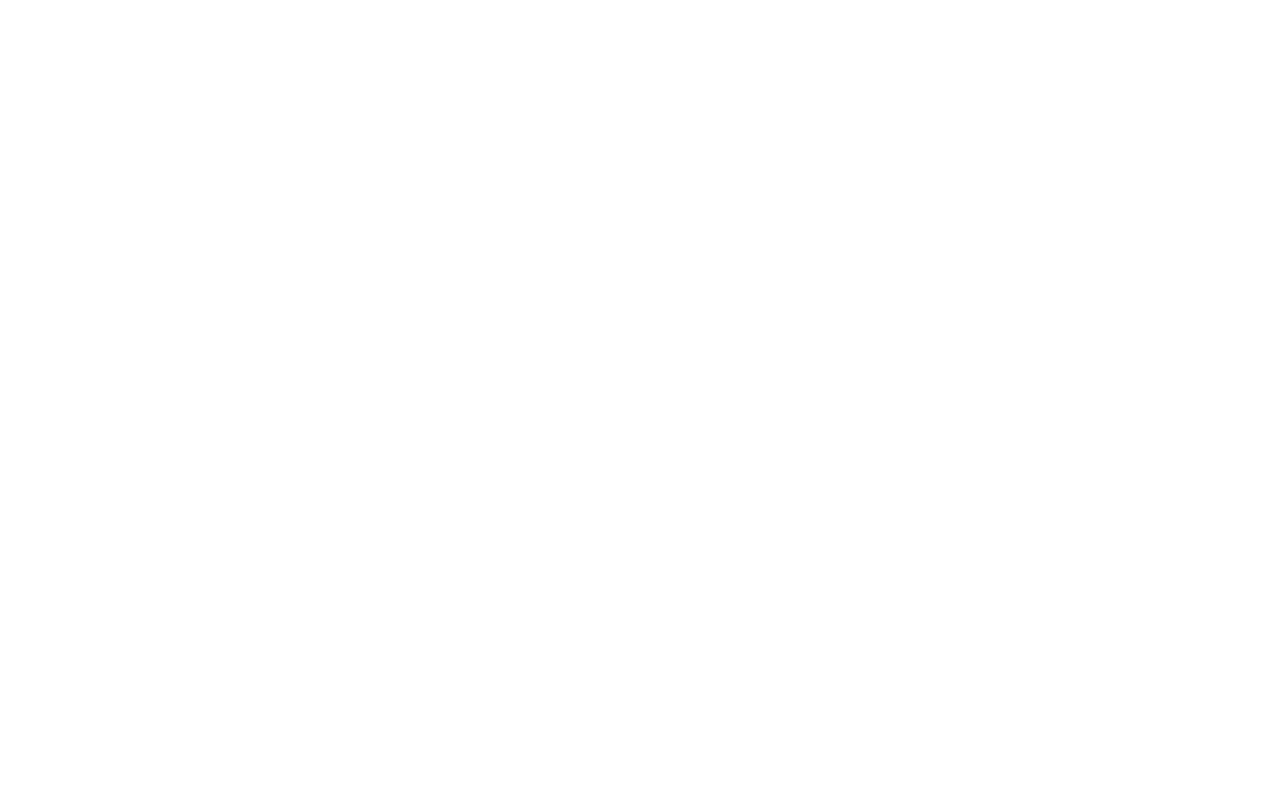
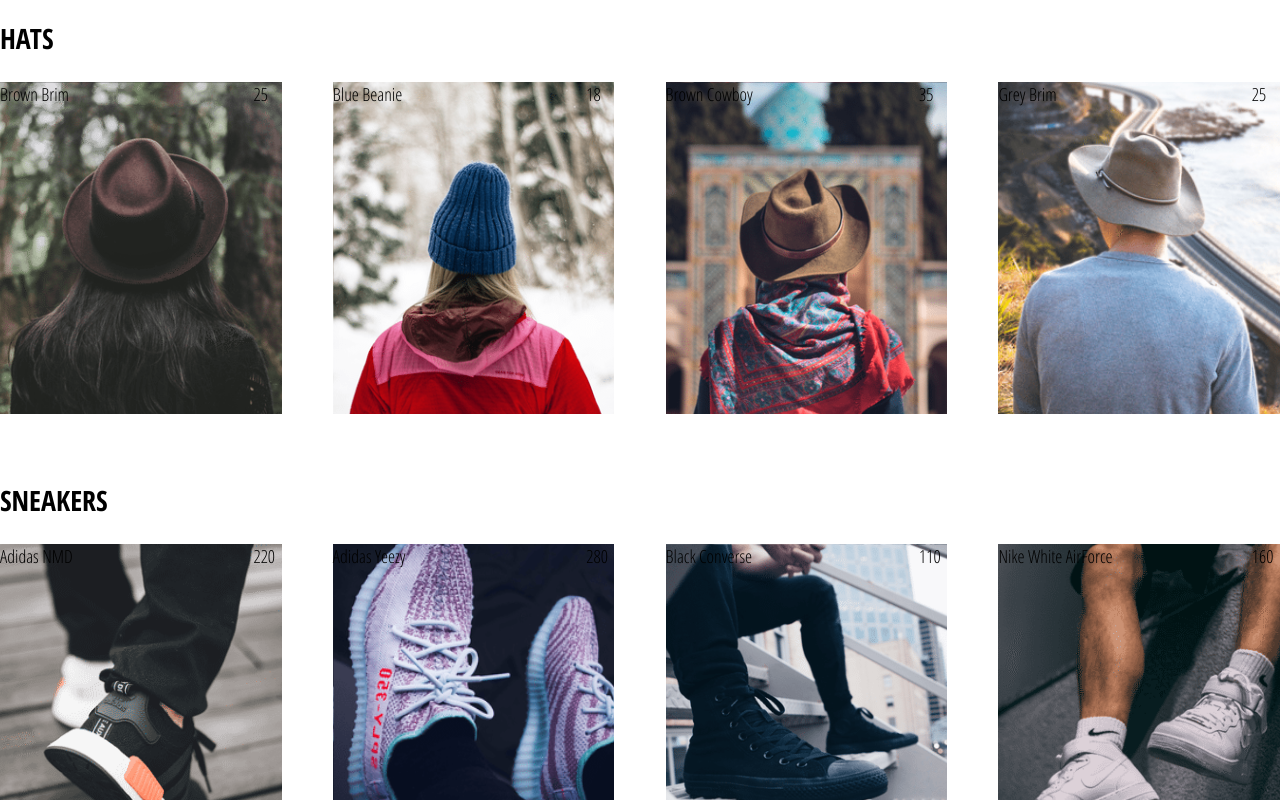
Before and after one commit to iansamz/crwn-clothing, a React (Create React App) app: page /shop in a window 1280 px wide. Shown: the top 800 px of the page. Built offline with nearby package versions, Linux system fonts and the light colour scheme.

Commit message:
collection item

```diff
--- a/src/App.js
+++ b/src/App.js
@@ -1,5 +1,5 @@
 import React from 'react';
-import { Route } from 'react-router-dom';
+import { Route, Switch } from 'react-router-dom';
 import './App.css';
 import HomePage from './pages/home/home.component';
 import ShopPage from './pages/shop/shop.component';
@@ -7,8 +7,10 @@
 function App() {
   return (
     <div>
-      <Route exact path="/" component={HomePage}/>
-      <Route path="/shop" component={ShopPage}/>
+      <Switch>
+        <Route exact path="/" component={HomePage}/>
+        <Route path="/shop" component={ShopPage}/>
+      </Switch>
     </div>
   );
 }
--- /dev/null
+++ b/src/components/collection-item/collection-item.component.jsx
@@ -0,0 +1,24 @@
+import React from  'react'
+
+import './collection-item.styles.scss'
+
+const CollectionItem = ({id, imageUrl, name, price}) => {
+    return (
+        <div className="collection-item">
+            <div
+            className="image"
+            style={{
+                backgroundImage: `url(${imageUrl})`
+            }}
+            >
+            <div className="collection-footer">
+                <span className="name">{name}</span>
+                <span className="price">{price}</span>
+            </div>
+
+            </div>
+        </div>
+    )
+}
+
+export default CollectionItem
--- /dev/null
+++ b/src/components/collection-item/collection-item.styles.scss
@@ -0,0 +1,32 @@
+.collection-item {
+  width: 22%;
+  display: flex;
+  flex-direction: column;
+  height: 350px;
+  align-items: center;
+
+  .image {
+    width: 100%;
+    height: 95%;
+    background-size: cover;
+    background-position: center;
+    margin-bottom: 5px;
+  }
+
+  .collection-footer {
+    width: 100%;
+    height: 5%;
+    display: flex;
+    justify-content: space-between;
+    font-size: 18px;
+
+    .name {
+      width: 90%;
+      margin-bottom: 15px;
+    }
+
+    .price {
+      width: 10%;
+    }
+  }
+}
--- /dev/null
+++ b/src/components/preview-collection/collection-preview.component.jsx
@@ -0,0 +1,20 @@
+import React from 'react'
+import CollectionItem from '../collection-item/collection-item.component'
+import './collection-preview.styles.scss'
+
+const CollectionPreview = ({ title, items }) => {
+    return (
+        <div className="collection-preview">
+            <h1 className="title">{title.toUpperCase()}</h1>
+            <div className="preview">
+                {items
+                .filter((item, idx) => idx < 4)
+                .map(({id, ...itemProps}) => (
+                    <CollectionItem key={id} {...itemProps}/>
+                ))}
+            </div>
+        </div>
+    )
+}
+
+export default CollectionPreview
--- /dev/null
+++ b/src/components/preview-collection/collection-preview.styles.scss
@@ -0,0 +1,15 @@
+.collection-preview {
+  display: flex;
+  flex-direction: column;
+  margin-bottom: 30px;
+
+  .title {
+    font-size: 28px;
+    margin-bottom: 25px;
+  }
+
+  .preview {
+    display: flex;
+    justify-content: space-between;
+  }
+}
--- a/src/pages/shop/shop.component.jsx
+++ b/src/pages/shop/shop.component.jsx
@@ -1,10 +1,27 @@
 import React from 'react'
+import { SHOP_DATA } from '../../core/data/shop.data';
+import CollectionPreview from '../../components/preview-collection/collection-preview.component';
 
-const ShopPage = () => {
-    return (
-        <>
-        </>
-    )
+class ShopPage extends React.Component{
+    constructor(props){
+        super(props);
+
+        this.state = {
+            collections: SHOP_DATA
+        }
+    }
+
+    render(){
+        const { collections } = this.state;
+        return (
+            <div className="shop-page">
+                {collections
+                .map(({id, ...otherCollectionProps}) =>
+                    <CollectionPreview key={id} { ...otherCollectionProps } />
+                )}
+            </div>
+        )
+    }
 }
 
 export default ShopPage
```
Also changed, not shown: src/core/data/shop.data.js (renamed from src/core/data/shop_data.js).
